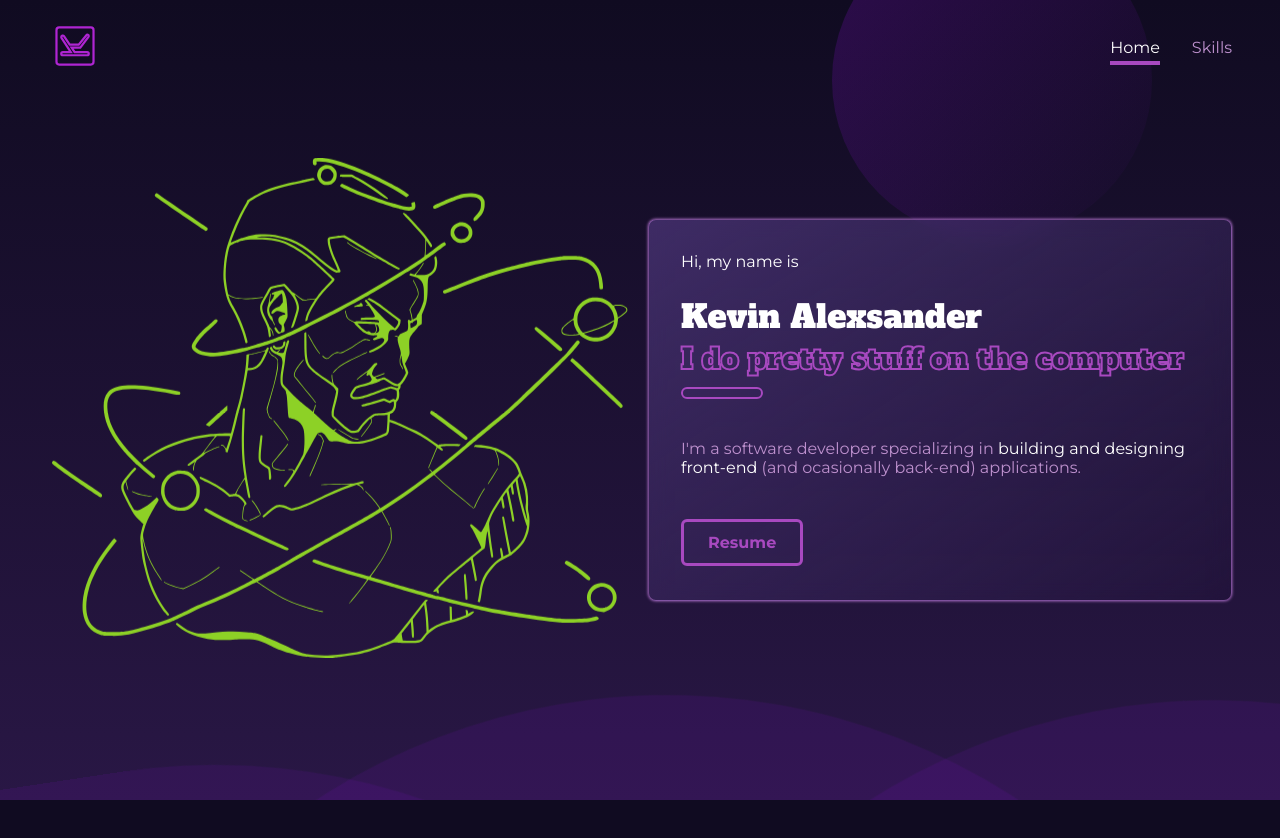
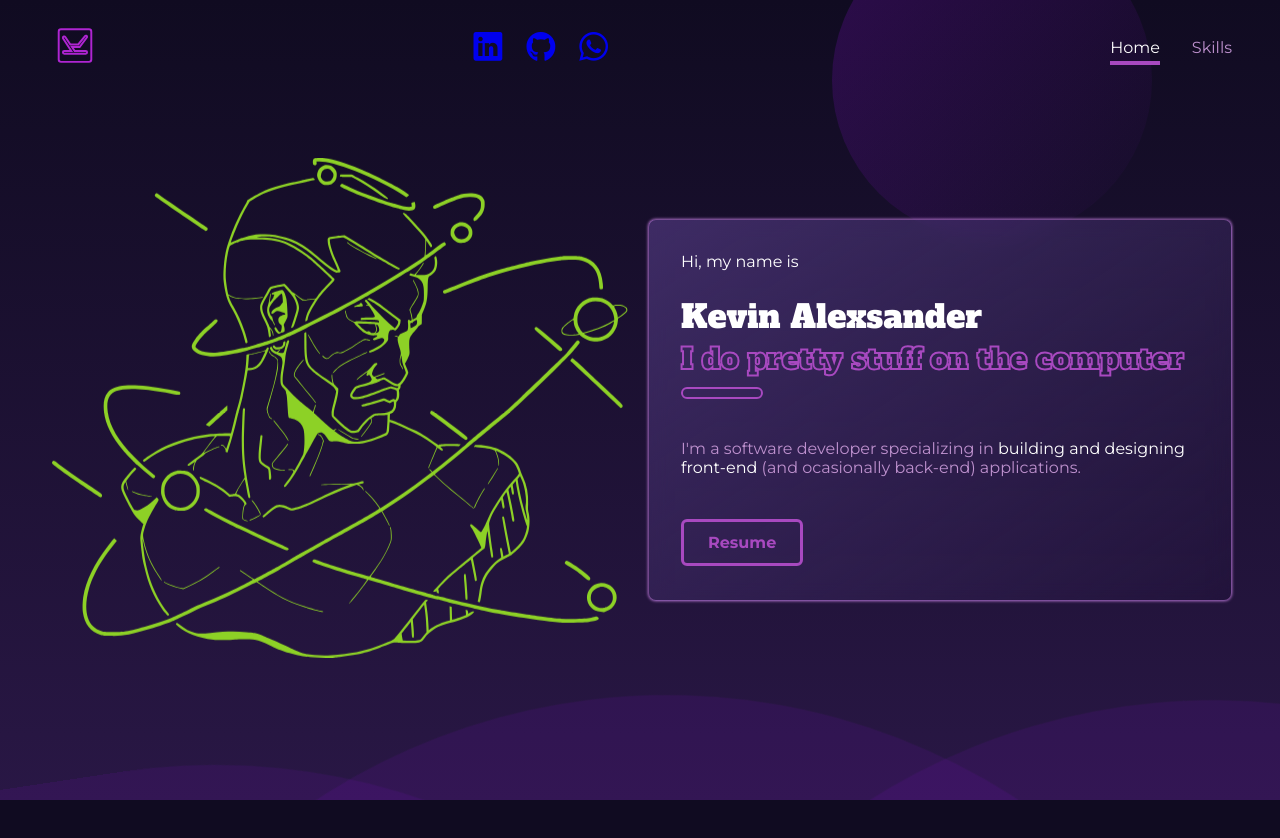
Before and after one commit to AlexsanderKevin/portfolio, a React (Create React App) app: page / in a window 1280 px wide. Shown: the top 838 px of the page. Built offline with nearby package versions, Linux system fonts and the light colour scheme.

Commit message:
added icons to the contact container at the header

```diff
--- a/src/components/Header/Header.js
+++ b/src/components/Header/Header.js
@@ -3,6 +3,7 @@ import LogoButton from './Logo/LogoButton'
 import Nav from './Nav/Nav'
 import styles from './Header.module.css'
 import { GlobalContext } from '../../GlobalContext'
+import 'primeicons/primeicons.css'
 
 const Header = () => {
     const [ sticked, setSticked ] = useState(false)
@@ -22,6 +23,20 @@ const Header = () => {
             `}
         >
             <LogoButton/>
+            <div className={styles.contactIcons}>
+                <a href='https://www.linkedin.com/in/kevin-alexsander-1610b91ab/' target='blank'>
+                    <i className='pi pi-linkedin'></i>
+                </a>
+                <a href='https://github.com/AlexsanderKevin' target='blank'>
+                    <i className='pi pi-github'></i>
+                </a>
+                <a href='https://wa.me/5519984464386' target='blank'>
+                    <i className='pi pi-whatsapp'></i>
+                </a>
+                <a href='https://wa.me/5519984464386' target='blank'>
+                    <i className='pi pi-gmail'></i>
+                </a>
+            </div>
             <Nav sticked={sticked}/>
         </header>
     )
--- a/src/components/Header/Header.module.css
+++ b/src/components/Header/Header.module.css
@@ -15,8 +15,24 @@
 
 .sticked {
     backdrop-filter: blur(100px);
+    transition: .3s;
 }
 
+.contactIcons {
+    grid-column: 4/7;
+    display: flex;
+    justify-content: flex-end;
+    align-items: center;
+    gap: 1.5rem;
+}
+
+.contactIcons i {
+    font-size: 1.8rem;
+}
+
+.contactIcons i:hover {
+    color: var(--color-emphasys);
+}
 
 @media (max-width: 40rem) {
     .header {
--- a/src/components/Header/Logo/Logo.js
+++ b/src/components/Header/Logo/Logo.js
@@ -3,7 +3,7 @@ import { ReactComponent as LogoSvg } from '../../../assets/svg/logo.svg'
 
 const Logo = () => {
     return (
-        <LogoSvg className={` ${styles.logo} `} height={40}/>
+        <LogoSvg className={` ${styles.logo} `} height={'2.2rem'}/>
     )
 }
 
```
